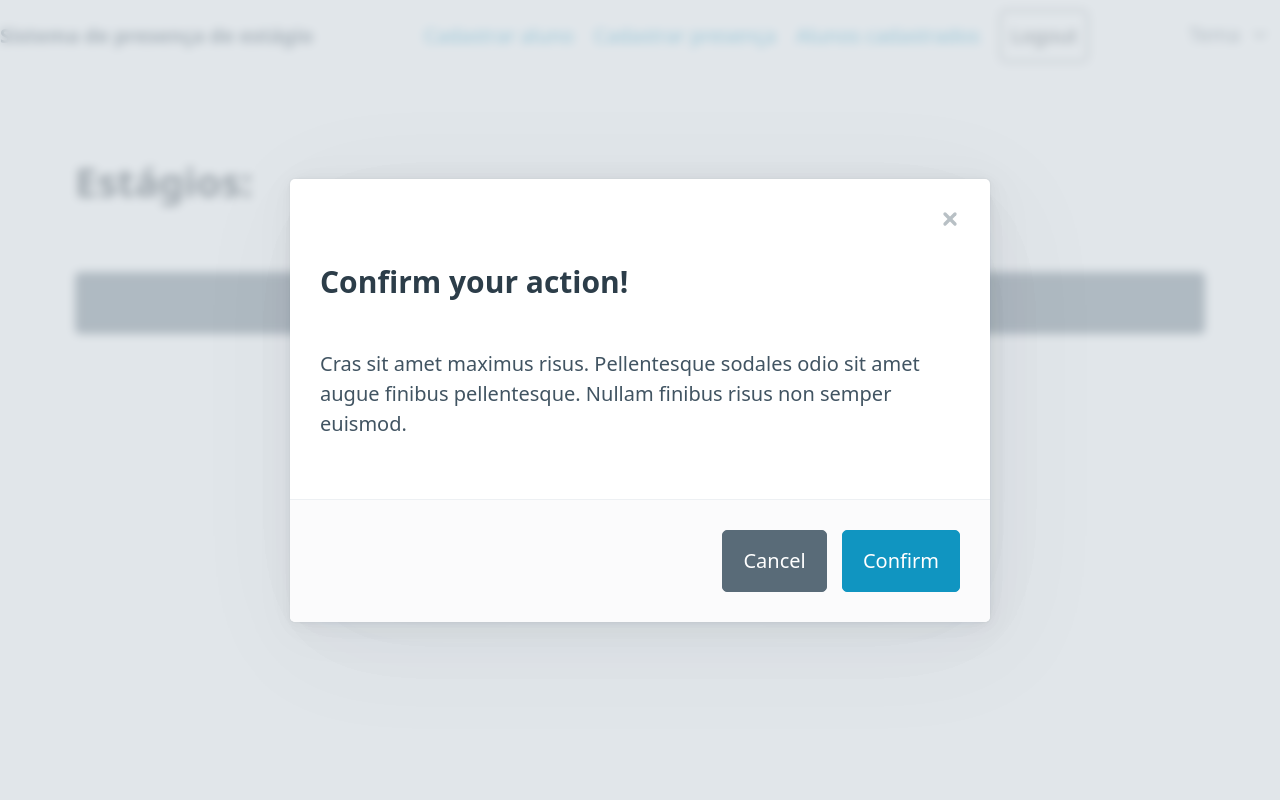
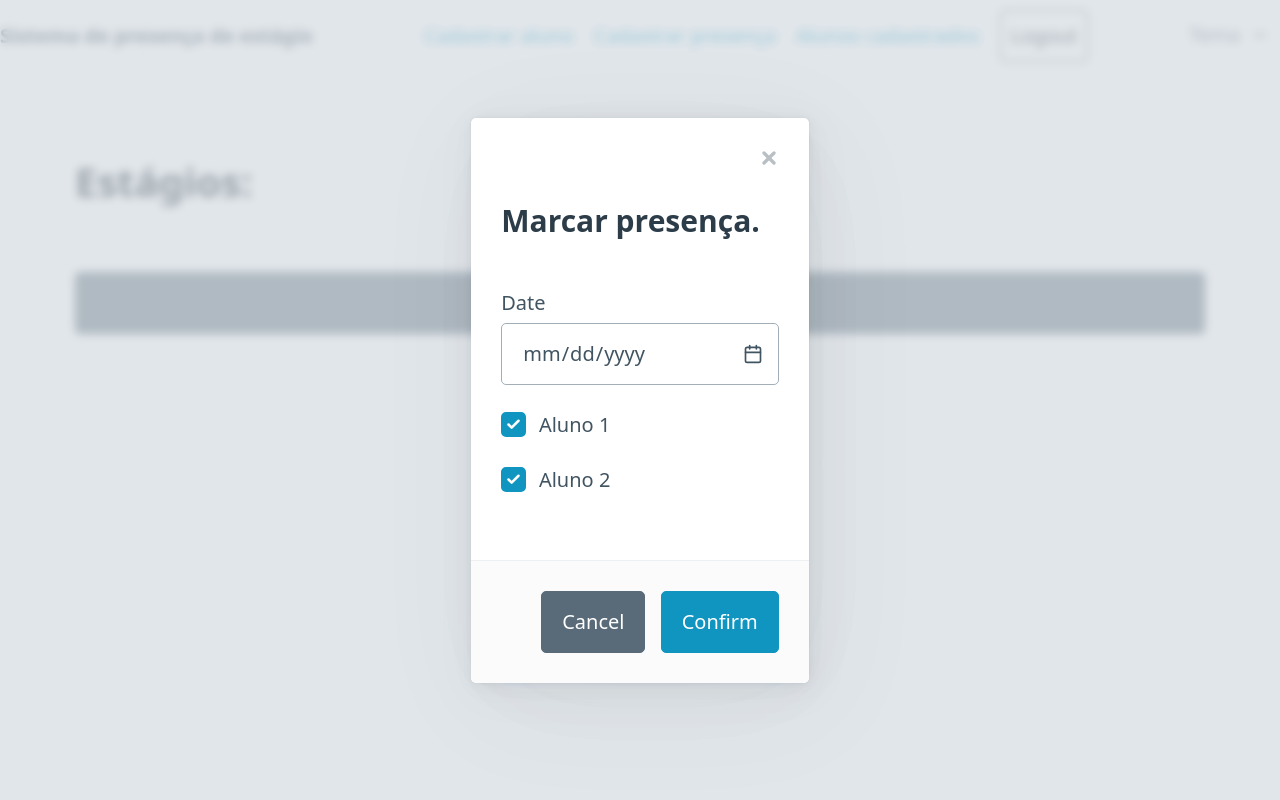
Before and after one commit to renan-augusto/piTeste, a Flask app: page /attendance in a window 1280 px wide, after a click that opens the changed part. Run offline with Flask 3, Linux system fonts and the light colour scheme; the visitor is signed in with stand-in values (Sample User, id 1); tables that the repository leaves empty hold one stand-in row (values such as "Sample post"); some libraries are stand-ins or nearby versions.

Commit message:
feat(presencas) modais para os estagios

```diff
--- a/templates/attendance.html
+++ b/templates/attendance.html
@@ -13,12 +13,22 @@
         <article>
             <a href="#close" aria-label="Close" class="close" data-target="modal-example" onClick="toggleModal(event)">
             </a>
-            <h3>Confirm your action!</h3>
-            <p>
-                Cras sit amet maximus risus.
-                Pellentesque sodales odio sit amet augue finibus pellentesque.
-                Nullam finibus risus non semper euismod.
-            </p>
+            <h3>Marcar presença.</h3>
+            <label for="date">Date
+                <input type="date" id="date" name="date">
+            </label>
+            <fieldset>
+                <label for="checkbox-1">
+                    <input type="checkbox" id="checkbox-1" name="checkbox-1" checked />
+                    Aluno 1
+                </label>
+            </fieldset>
+            <fieldset>
+                <label for="checkbox-1">
+                    <input type="checkbox" id="checkbox-1" name="checkbox-1" checked />
+                    Aluno 2
+                </label>
+            </fieldset>
             <footer>
                 <a href="#cancel" role="button" class="secondary" data-target="modal-example" onClick="toggleModal(event)">
                     Cancel
```
